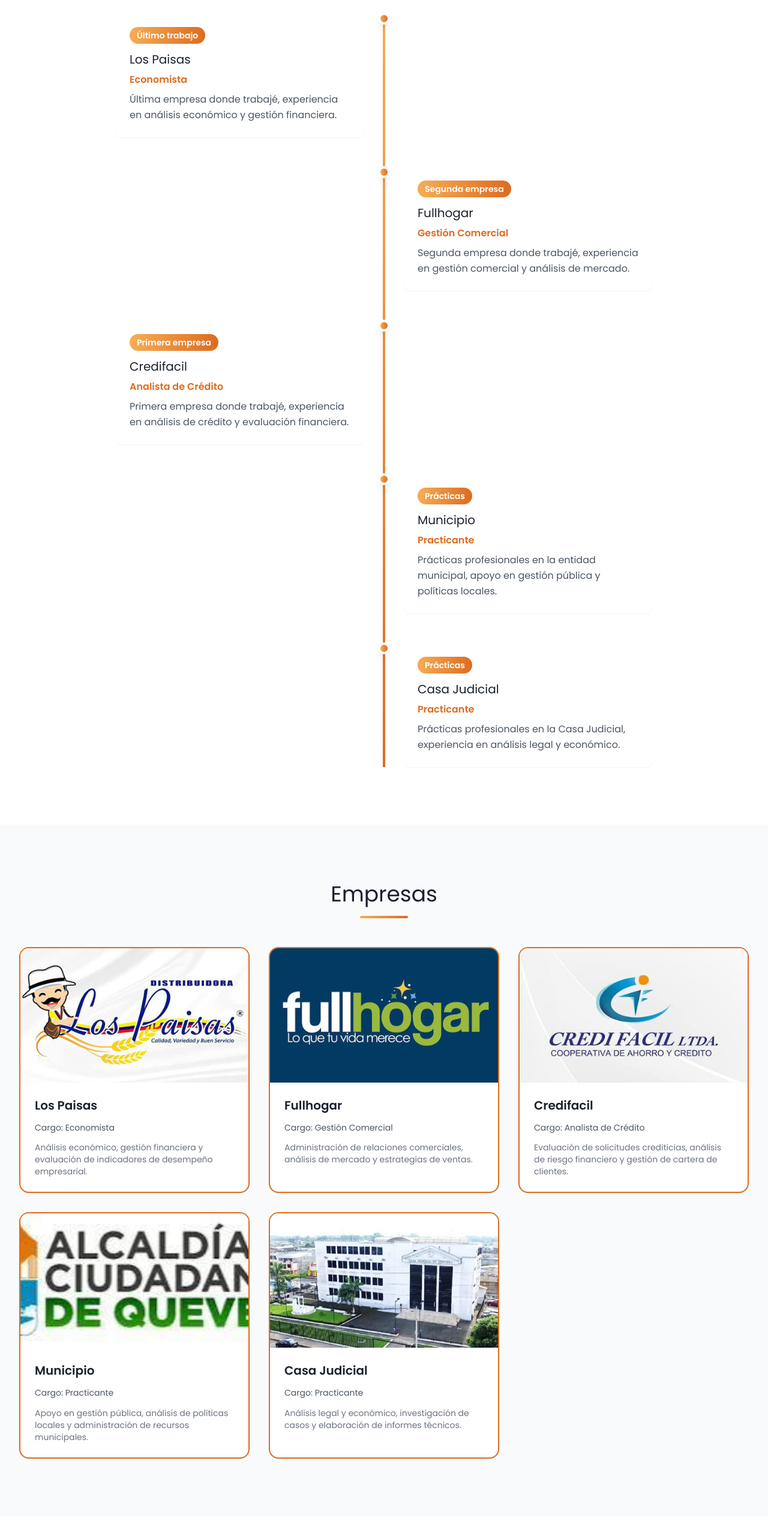
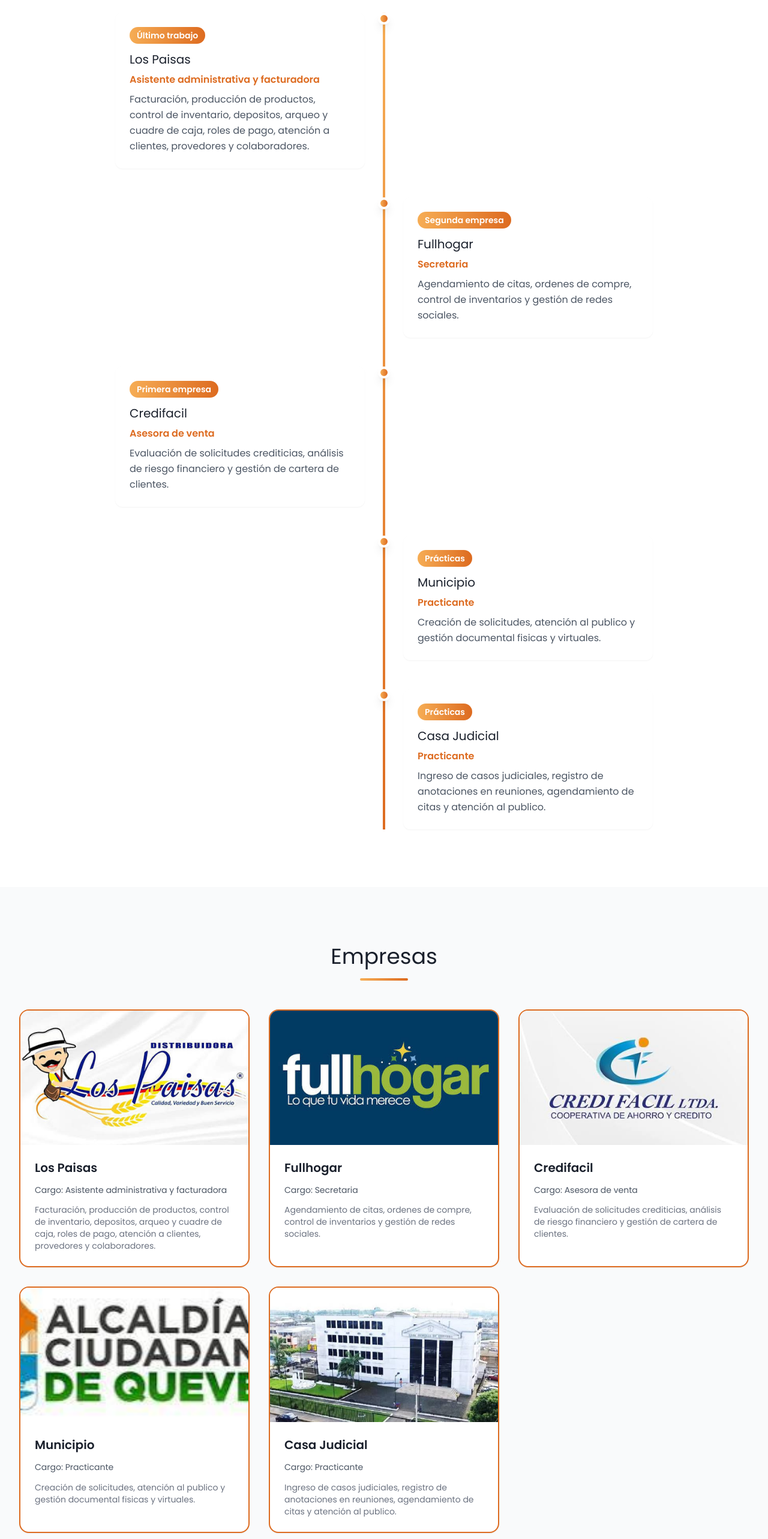
Before and after one commit to SPEREZB/portafolio_kimberly_chiza, a React (Vite) app: page / in a window 1280 px wide. Shown: the part 1600-4166 px from the top of the page at 60% size. Built offline with nearby package versions, Linux system fonts and the light colour scheme.

Commit message:
feat: cambio en datos de experiencias laborales

```diff
--- a/src/App.tsx
+++ b/src/App.tsx
@@ -113,8 +113,8 @@ function App() {
                 <div className="md:mr-auto md:ml-0 md:w-[calc(50%-2rem)] bg-white p-6 rounded-xl shadow-sm hover:shadow-lg transition-shadow ml-4">
                   <div className="inline-block bg-gradient-to-r from-accent-light to-accent text-white px-3 py-1 rounded-full text-sm font-semibold mb-3">Último trabajo</div>
                   <h3 className="text-xl text-primary mb-2">Los Paisas</h3>
-                  <p className="text-accent font-semibold mb-2">Economista</p>
-                  <p className="text-gray-600 leading-relaxed">Última empresa donde trabajé, experiencia en análisis económico y gestión financiera.</p>
+                  <p className="text-accent font-semibold mb-2">Asistente administrativa y facturadora</p>
+                  <p className="text-gray-600 leading-relaxed">Facturación, producción de productos, control de inventario, depositos, arqueo y cuadre de caja, roles de pago, atención a clientes, provedores y colaboradores.</p>
                 </div>
               </div>
 
@@ -123,8 +123,8 @@ function App() {
                 <div className="md:ml-auto md:mr-0 md:w-[calc(50%-2rem)] bg-white p-6 rounded-xl shadow-sm hover:shadow-lg transition-shadow ml-4">
                   <div className="inline-block bg-gradient-to-r from-accent-light to-accent text-white px-3 py-1 rounded-full text-sm font-semibold mb-3">Segunda empresa</div>
                   <h3 className="text-xl text-primary mb-2">Fullhogar</h3>
-                  <p className="text-accent font-semibold mb-2">Gestión Comercial</p>
-                  <p className="text-gray-600 leading-relaxed">Segunda empresa donde trabajé, experiencia en gestión comercial y análisis de mercado.</p>
+                  <p className="text-accent font-semibold mb-2">Secretaria</p>
+                  <p className="text-gray-600 leading-relaxed">Agendamiento de citas, ordenes de compre, control de inventarios y gestión de redes sociales.</p>
                 </div>
               </div>
 
@@ -133,8 +133,8 @@ function App() {
                 <div className="md:mr-auto md:ml-0 md:w-[calc(50%-2rem)] bg-white p-6 rounded-xl shadow-sm hover:shadow-lg transition-shadow ml-4">
                   <div className="inline-block bg-gradient-to-r from-accent-light to-accent text-white px-3 py-1 rounded-full text-sm font-semibold mb-3">Primera empresa</div>
                   <h3 className="text-xl text-primary mb-2">Credifacil</h3>
-                  <p className="text-accent font-semibold mb-2">Analista de Crédito</p>
-                  <p className="text-gray-600 leading-relaxed">Primera empresa donde trabajé, experiencia en análisis de crédito y evaluación financiera.</p>
+                  <p className="text-accent font-semibold mb-2">Asesora de venta</p>
+                  <p className="text-gray-600 leading-relaxed">Evaluación de solicitudes crediticias, análisis de riesgo financiero y gestión de cartera de clientes.</p>
                 </div>
               </div>
 
@@ -144,7 +144,7 @@ function App() {
                   <div className="inline-block bg-gradient-to-r from-accent-light to-accent text-white px-3 py-1 rounded-full text-sm font-semibold mb-3">Prácticas</div>
                   <h3 className="text-xl text-primary mb-2">Municipio</h3>
                   <p className="text-accent font-semibold mb-2">Practicante</p>
-                  <p className="text-gray-600 leading-relaxed">Prácticas profesionales en la entidad municipal, apoyo en gestión pública y políticas locales.</p>
+                  <p className="text-gray-600 leading-relaxed">Creación de solicitudes, atención al publico y gestión documental fisicas y virtuales.</p>
                 </div>
               </div>
 
@@ -154,7 +154,7 @@ function App() {
                   <div className="inline-block bg-gradient-to-r from-accent-light to-accent text-white px-3 py-1 rounded-full text-sm font-semibold mb-3">Prácticas</div>
                   <h3 className="text-xl text-primary mb-2">Casa Judicial</h3>
                   <p className="text-accent font-semibold mb-2">Practicante</p>
-                  <p className="text-gray-600 leading-relaxed">Prácticas profesionales en la Casa Judicial, experiencia en análisis legal y económico.</p>
+                  <p className="text-gray-600 leading-relaxed">Ingreso de casos judiciales, registro de anotaciones en reuniones, agendamiento de citas y atención al publico.</p>
                 </div>
               </div>
             </div>
@@ -176,8 +176,8 @@ function App() {
                   <h3 className="text-xl text-primary font-semibold">Los Paisas</h3>
                   <i className="fas fa-external-link-alt text-accent text-sm opacity-0 group-hover:opacity-100 transition-opacity"></i>
                 </div>
-                <p className="text-gray-600 leading-relaxed text-sm mb-3">Cargo: Economista</p>
-                <p className="text-gray-500 text-sm">Análisis económico, gestión financiera y evaluación de indicadores de desempeño empresarial.</p>
+                <p className="text-gray-600 leading-relaxed text-sm mb-3">Cargo: Asistente administrativa y facturadora</p>
+                <p className="text-gray-500 text-sm">Facturación, producción de productos, control de inventario, depositos, arqueo y cuadre de caja, roles de pago, atención a clientes, provedores y colaboradores.</p>
               </div>
             </a>
             <a href="https://fullhogar.com.co/" target="_blank" rel="noopener noreferrer" className="bg-white rounded-2xl shadow-sm overflow-hidden hover:-translate-y-2 hover:shadow-xl transition-all group no-underline fade-in-up fade-in-up-delay-1 border-2 border-accent">
@@ -190,8 +190,8 @@ function App() {
                   <h3 className="text-xl text-primary font-semibold">Fullhogar</h3>
                   <i className="fas fa-external-link-alt text-accent text-sm opacity-0 group-hover:opacity-100 transition-opacity"></i>
                 </div>
-                <p className="text-gray-600 leading-relaxed text-sm mb-3">Cargo: Gestión Comercial</p>
-                <p className="text-gray-500 text-sm">Administración de relaciones comerciales, análisis de mercado y estrategias de ventas.</p>
+                <p className="text-gray-600 leading-relaxed text-sm mb-3">Cargo: Secretaria</p>
+                <p className="text-gray-500 text-sm">Agendamiento de citas, ordenes de compre, control de inventarios y gestión de redes sociales.</p>
               </div>
             </a>
             <a href="https://www.cooperativacredifacil.fin.ec/" target="_blank" rel="noopener noreferrer" className="bg-white rounded-2xl shadow-sm overflow-hidden hover:-translate-y-2 hover:shadow-xl transition-all group no-underline fade-in-up fade-in-up-delay-2 border-2 border-accent">
@@ -204,7 +204,7 @@ function App() {
                   <h3 className="text-xl text-primary font-semibold">Credifacil</h3>
                   <i className="fas fa-external-link-alt text-accent text-sm opacity-0 group-hover:opacity-100 transition-opacity"></i>
                 </div>
-                <p className="text-gray-600 leading-relaxed text-sm mb-3">Cargo: Analista de Crédito</p>
+                <p className="text-gray-600 leading-relaxed text-sm mb-3">Cargo: Asesora de venta</p>
                 <p className="text-gray-500 text-sm">Evaluación de solicitudes crediticias, análisis de riesgo financiero y gestión de cartera de clientes.</p>
               </div>
             </a>
@@ -219,7 +219,7 @@ function App() {
                   <i className="fas fa-external-link-alt text-accent text-sm opacity-0 group-hover:opacity-100 transition-opacity"></i>
                 </div>
                 <p className="text-gray-600 leading-relaxed text-sm mb-3">Cargo: Practicante</p>
-                <p className="text-gray-500 text-sm">Apoyo en gestión pública, análisis de políticas locales y administración de recursos municipales.</p>
+                <p className="text-gray-500 text-sm">Creación de solicitudes, atención al publico y gestión documental fisicas y virtuales.</p>
               </div>
             </a>
             <a href="http://acotecnic.com/portfolio/casa-judicial-quevedo/" target="_blank" rel="noopener noreferrer" className="bg-white rounded-2xl shadow-sm overflow-hidden hover:-translate-y-2 hover:shadow-xl transition-all group no-underline fade-in-up fade-in-up-delay-4 border-2 border-accent">
@@ -233,7 +233,7 @@ function App() {
                   <i className="fas fa-external-link-alt text-accent text-sm opacity-0 group-hover:opacity-100 transition-opacity"></i>
                 </div>
                 <p className="text-gray-600 leading-relaxed text-sm mb-3">Cargo: Practicante</p>
-                <p className="text-gray-500 text-sm">Análisis legal y económico, investigación de casos y elaboración de informes técnicos.</p>
+                <p className="text-gray-500 text-sm">Ingreso de casos judiciales, registro de anotaciones en reuniones, agendamiento de citas y atención al publico.</p>
               </div>
             </a>
           </div>
```
